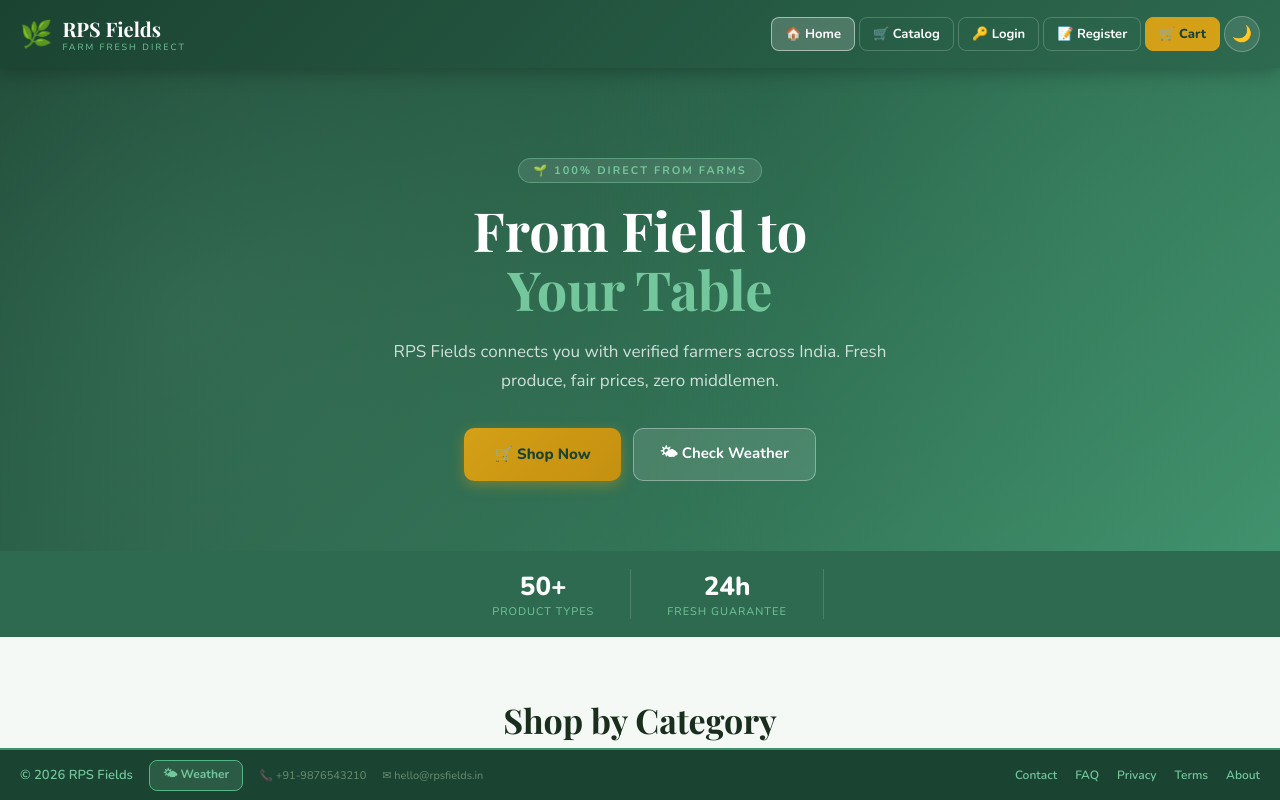
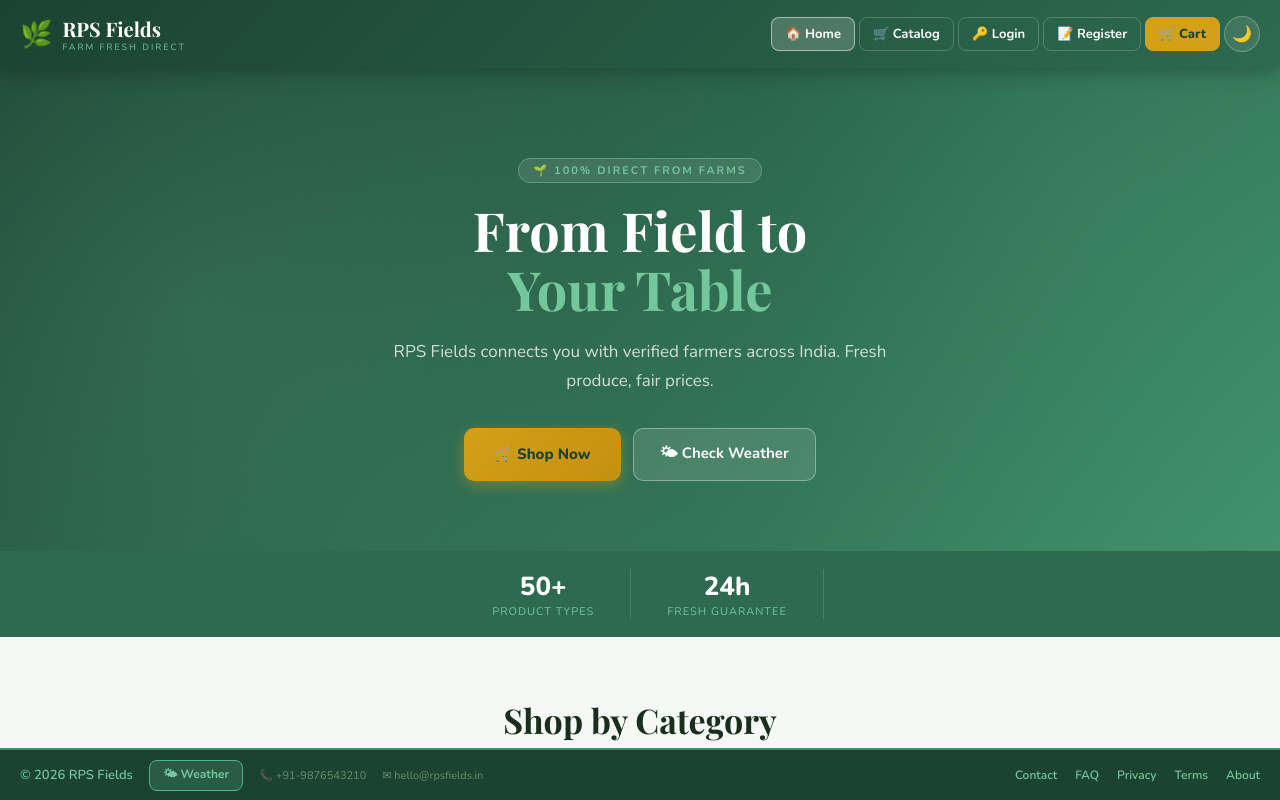
Before and after one commit to vanneldaskrishnachaitanya/rps-fields, a React (Create React App) app in the folder frontend/: page / in a window 1280 px wide. Shown: the top 800 px of the page. Built offline with nearby package versions, Linux system fonts and the light colour scheme; no server answers; grey boxes are pictures that could not be loaded; the HTML template or start-up script is replaced by a standard one.

Commit message:
Update HomePage.jsx

```diff
--- a/frontend/src/pages/HomePage.jsx
+++ b/frontend/src/pages/HomePage.jsx
@@ -79,7 +79,7 @@ export default function HomePage() {
             }}
           >
             RPS Fields connects you with verified farmers across India. Fresh produce,
-            fair prices, zero middlemen.
+            fair prices.
           </p>
           <div style={{ display: "flex", gap: 12, justifyContent: "center", flexWrap: "wrap" }}>
             <button
```
